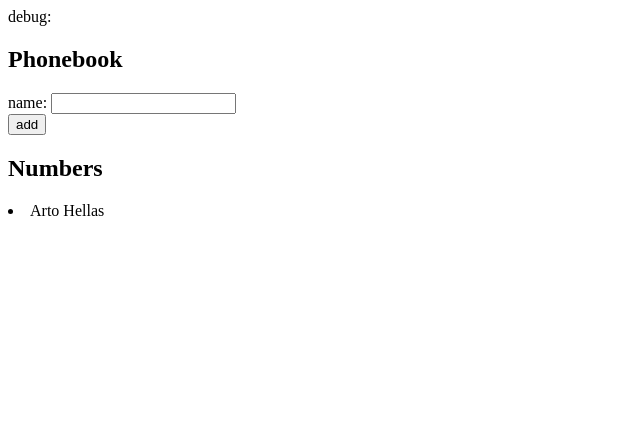
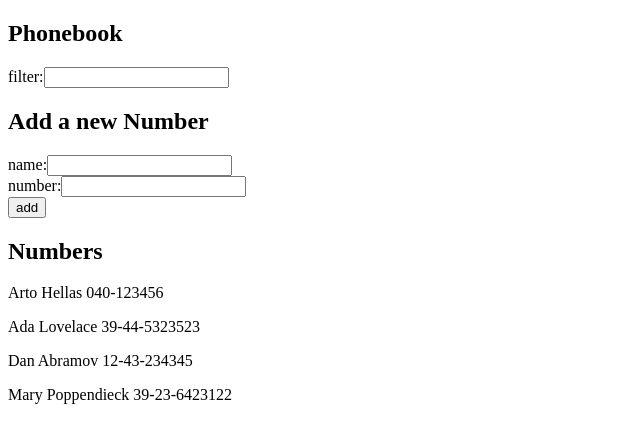
Before and after one commit to vedantjangid/FullStackOpen, a React (Vite) app in the folder part2/Phonebook/: page / in a window 1280 px wide. Shown: the top 442 px of the page, without its empty margins (0-640 px from the left). Built offline with nearby package versions, Linux system fonts and the light colour scheme.

Commit message:
2.9 excersice completed

```diff
--- a/part2/Phonebook/src/App.jsx
+++ b/part2/Phonebook/src/App.jsx
@@ -1,8 +1,15 @@
 import { useState } from "react";
 
 const App = () => {
-  const [persons, setPersons] = useState([{ name: "Arto Hellas" }]);
+  const [persons, setPersons] = useState([
+    { name: "Arto Hellas", number: "040-123456", id: 1 },
+    { name: "Ada Lovelace", number: "39-44-5323523", id: 2 },
+    { name: "Dan Abramov", number: "12-43-234345", id: 3 },
+    { name: "Mary Poppendieck", number: "39-23-6423122", id: 4 },
+  ]);
   const [newName, setNewName] = useState("");
+  const [newNumber, setNewNumber] = useState("");
+  const [filter, setFilter] = useState("");
 
   const onSubmitButton = (event) => {
     const nameExists = persons.some((person) => person.name === newName);
@@ -13,20 +20,44 @@ const App = () => {
     } else {
       let prson = {
         name: newName,
+        number: newNumber,
       };
       setPersons(persons.concat(prson));
     }
 
     setNewName("");
+    setNewNumber("");
   };
+
+  const filteredPersons = persons.filter((person) =>
+    person.name.toLowerCase().includes(filter.toLowerCase())
+  );
+
   return (
     <div>
-      <div>debug: {newName}</div>
       <h2>Phonebook</h2>
       <form>
         <div>
-          name:{" "}
+          filter:
+          <input
+            onChange={(e) => {
+              setFilter(e.target.value);
+            }}
+          />
+        </div>
+      </form>
+      <h2>Add a new Number</h2>
+      <form>
+        <div>
+          name:
           <input onChange={(e) => setNewName(e.target.value)} value={newName} />
+        </div>
+        <div>
+          number:
+          <input
+            onChange={(e) => setNewNumber(e.target.value)}
+            value={newNumber}
+          />
         </div>
         <div>
           <button onClick={onSubmitButton} type="submit">
@@ -35,8 +66,17 @@ const App = () => {
         </div>
       </form>
       <h2>Numbers</h2>
-      {persons.map((p) => (
-        <li key={p.name}>{p.name}</li>
+
+      {/* {persons.map((p) => (
+        <p key={p.name}>
+          {p.name} {p.number}
+        </p>
+      ))} */}
+
+      {filteredPersons.map((person) => (
+        <p key={person.name}>
+          {person.name} {person.number}
+        </p>
       ))}
     </div>
   );
```
